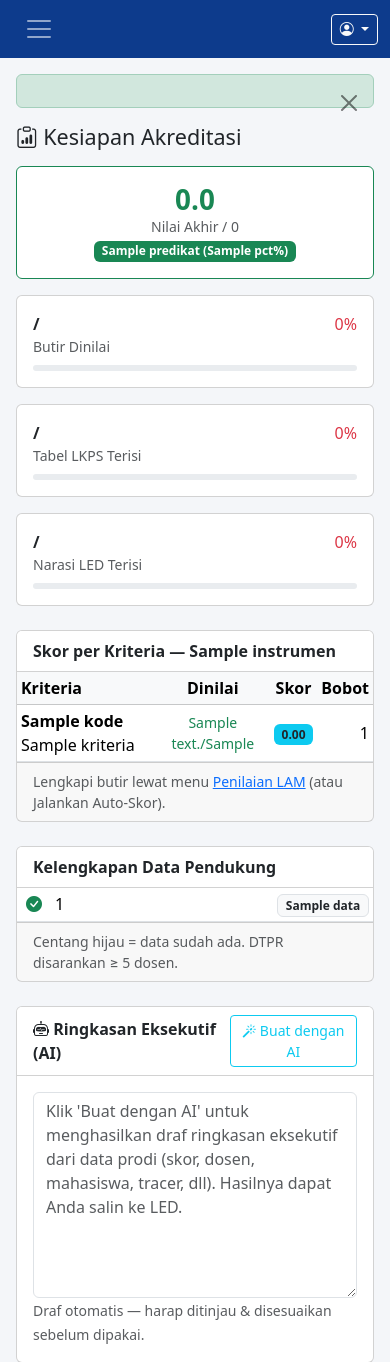
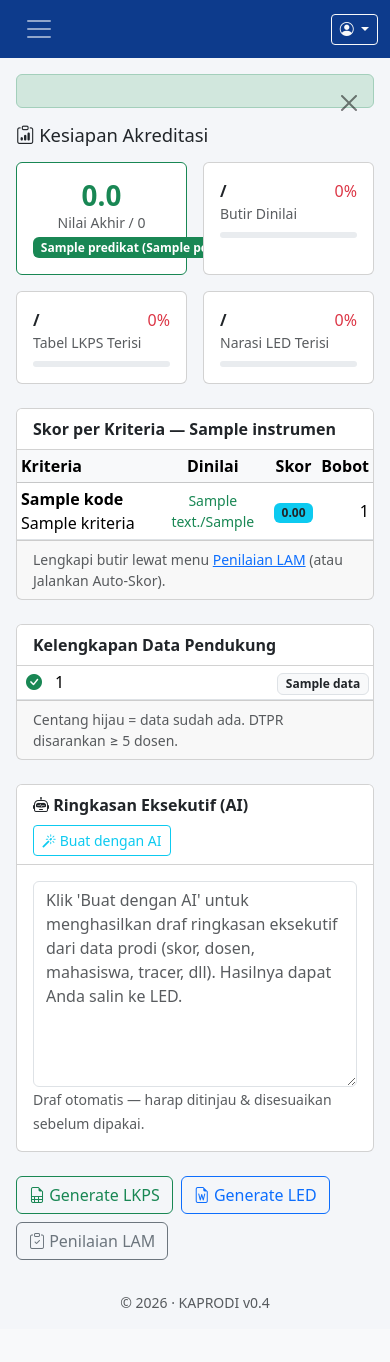
Before and after one commit to mrymodion/kaprodi, a CodeIgniter 4 app: the page made by app/Views/kesiapan/index.php in a window 390 px wide. Shown: the top 1362 px of the page. After the commit the page ends 1308 px from the top, so only its background shows below. Run offline with PHP 8.4 and a stand-in for CodeIgniter, Linux system fonts and the light colour scheme; the template is opened without the code that fills it: most values are stand-ins (such as "Sample title", 1, 10 or a date in 2020); data that the repository does not hold is empty; some libraries are stand-ins or nearby versions.

Commit message:
feat: penyempurnaan mobile — header wrap, btn-group wrap, KPI 2 kolom
CSS global membuat header halaman (judul + tombol aksi) & btn-group
membungkus di layar kecil, plus heading sedikit lebih kecil di HP.
Kartu KPI di Kesiapan & Publikasi kini 2 kolom (col-6) di mobile, bukan
1 kolom penuh, agar tidak banyak scroll.

https://claude.ai/code/session_01ReQ8y7HSMLLPG2MNMTkuCP

```diff
--- a/app/Views/kesiapan/index.php
+++ b/app/Views/kesiapan/index.php
@@ -17,7 +17,7 @@ $butirPct = $butirTotal ? round($butirDinilai / $butirTotal * 100) : 0;
 
 <!-- Ringkasan atas -->
 <div class="row g-3 mb-4">
-    <div class="col-md-3">
+    <div class="col-6 col-md-3">
         <div class="card text-center h-100 border-<?= $pctColor ?>">
             <div class="card-body">
                 <div class="display-6 fw-bold text-<?= $pctColor ?>"><?= number_format($total['nilai_akhir'], 1) ?></div>
@@ -33,7 +33,7 @@ $butirPct = $butirTotal ? round($butirDinilai / $butirTotal * 100) : 0;
         ['Narasi LED Terisi', $ledTerisi, $ledTotal, $ledPct],
     ];
     foreach ($kpis as [$lbl, $cur, $tot, $p]): $col = $p >= 80 ? 'success' : ($p >= 50 ? 'warning' : 'danger'); ?>
-    <div class="col-md-3">
+    <div class="col-6 col-md-3">
         <div class="card h-100">
             <div class="card-body">
                 <div class="d-flex justify-content-between"><span class="fw-semibold"><?= $cur ?>/<?= $tot ?></span><span class="text-<?= $col ?>"><?= $p ?>%</span></div>
--- a/app/Views/layouts/main.php
+++ b/app/Views/layouts/main.php
@@ -65,6 +65,13 @@ if ($isSuperadmin) {
         }
         /* Cegah tabel lebar memecah layout di mobile */
         .table-responsive { -webkit-overflow-scrolling: touch; }
+        /* Grup tombol ikut membungkus bila sempit */
+        .btn-group { flex-wrap: wrap; }
+        /* Header halaman (judul + tombol aksi) membungkus rapi di layar kecil */
+        @media (max-width: 575.98px) {
+            .d-flex.justify-content-between.align-items-center { flex-wrap: wrap; gap: .5rem; }
+            main.col-md-10 h4 { font-size: 1.15rem; }
+        }
     </style>
 </head>
 <body>
```
Also changed, not shown: app/Views/tridharma/publikasi/index.php (+4 -4 lines).
